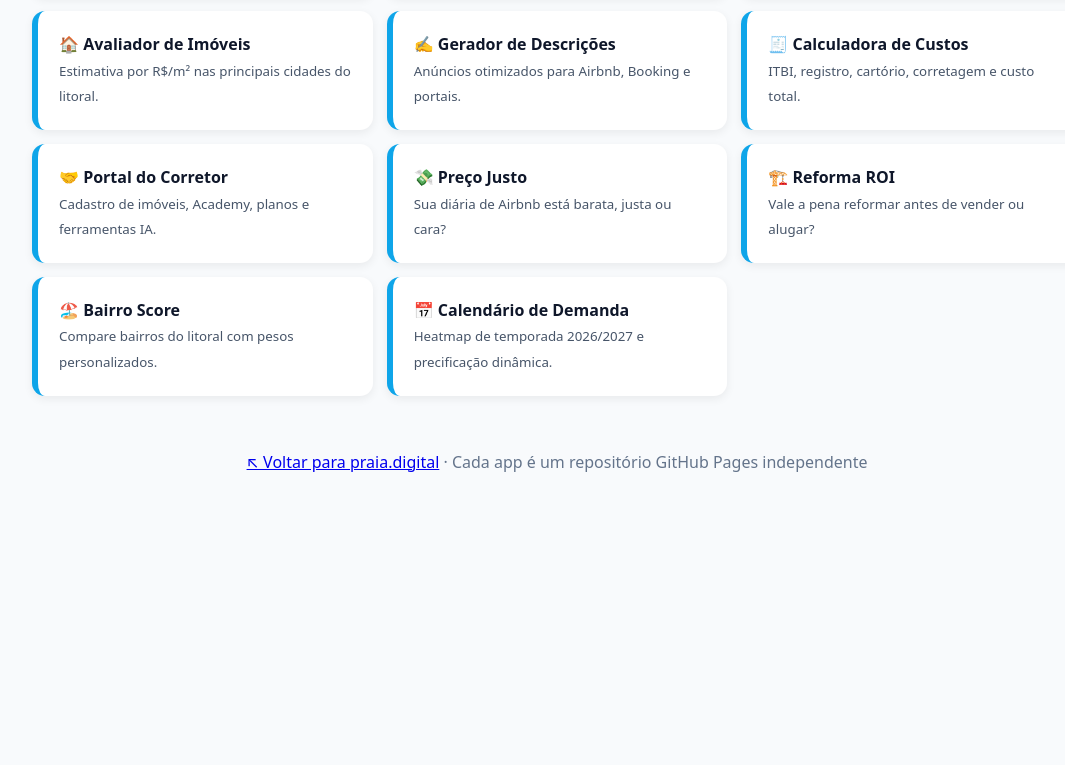
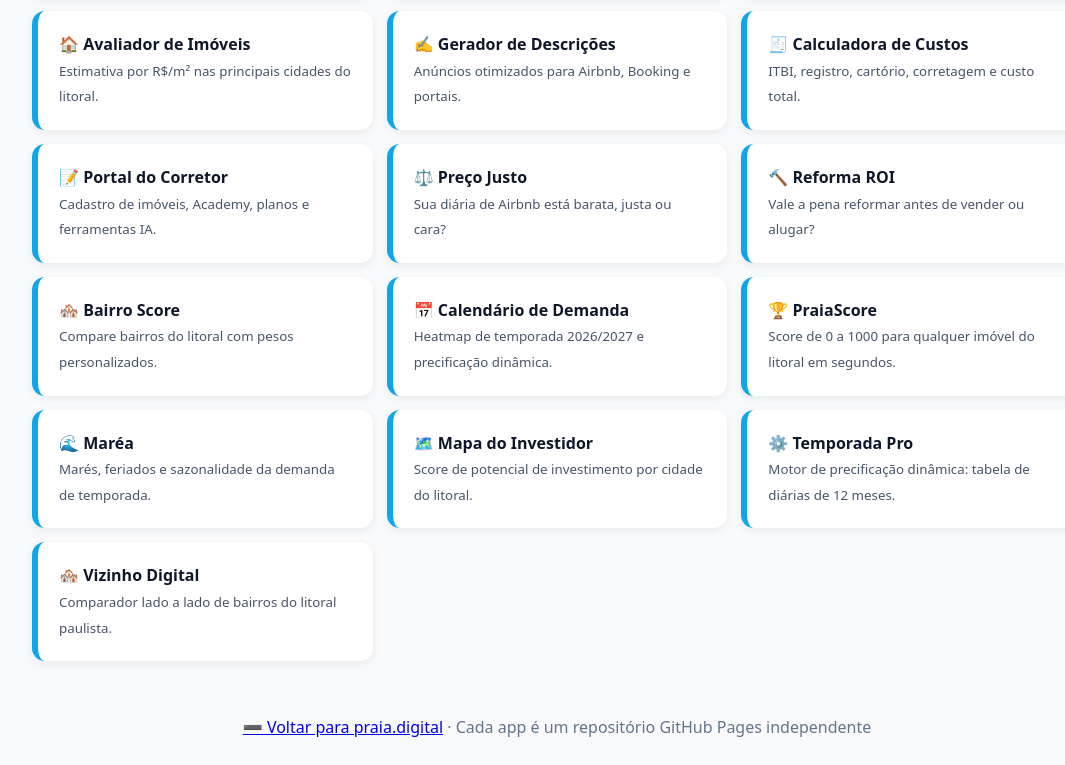
Before and after one commit to praiadigital/apps, a plain HTML site: page index.html in a window 1280 px wide. Shown: the part 540-1305 px from the top of the page, without its empty margins (83-1148 px from the left). Before the commit the page ends 1039 px from the top, so only its background shows below. Drawn offline with Linux system fonts and the light colour scheme.

Commit message:
feat: add PraiaScore, Maréa, Mapa do Investidor, Temporada Pro and Vizinho Digital to the hub

```diff
--- a/index.html
+++ b/index.html
@@ -10,9 +10,14 @@
 <a class="app" href="https://praia.digital/avaliador-imoveis/">🏠 <strong>Avaliador de Imóveis</strong><br><small>Estimativa por R$/m² nas principais cidades do litoral.</small></a>
 <a class="app" href="https://praia.digital/gerador-descricoes/">✍️ <strong>Gerador de Descrições</strong><br><small>Anúncios otimizados para Airbnb, Booking e portais.</small></a>
 <a class="app" href="https://praia.digital/calculadora-custos/">🧾 <strong>Calculadora de Custos</strong><br><small>ITBI, registro, cartório, corretagem e custo total.</small></a>
-<a class="app" href="https://praia.digital/portal-corretores/">🤝 <strong>Portal do Corretor</strong><br><small>Cadastro de imóveis, Academy, planos e ferramentas IA.</small></a>
-<a class="app" href="https://praia.digital/preco-justo/">💸 <strong>Preço Justo</strong><br><small>Sua diária de Airbnb está barata, justa ou cara?</small></a>
-<a class="app" href="https://praia.digital/reforma-roi/">🏗️ <strong>Reforma ROI</strong><br><small>Vale a pena reformar antes de vender ou alugar?</small></a>
-<a class="app" href="https://praia.digital/bairro-score/">🏖️ <strong>Bairro Score</strong><br><small>Compare bairros do litoral com pesos personalizados.</small></a>
+<a class="app" href="https://praia.digital/portal-corretores/">📝 <strong>Portal do Corretor</strong><br><small>Cadastro de imóveis, Academy, planos e ferramentas IA.</small></a>
+<a class="app" href="https://praia.digital/preco-justo/">⚖️ <strong>Preço Justo</strong><br><small>Sua diária de Airbnb está barata, justa ou cara?</small></a>
+<a class="app" href="https://praia.digital/reforma-roi/">🔨 <strong>Reforma ROI</strong><br><small>Vale a pena reformar antes de vender ou alugar?</small></a>
+<a class="app" href="https://praia.digital/bairro-score/">🏘️ <strong>Bairro Score</strong><br><small>Compare bairros do litoral com pesos personalizados.</small></a>
 <a class="app" href="https://praia.digital/calendario-demanda/">📅 <strong>Calendário de Demanda</strong><br><small>Heatmap de temporada 2026/2027 e precificação dinâmica.</small></a>
-</section></main><footer><a href="https://praia.digital/">↖ Voltar para praia.digital</a> · Cada app é um repositório GitHub Pages independente</footer></body></html>
+<a class="app" href="https://praia.digital/praiascore/">🏆 <strong>PraiaScore</strong><br><small>Score de 0 a 1000 para qualquer imóvel do litoral em segundos.</small></a>
+<a class="app" href="https://praia.digital/marea/">🌊 <strong>Maréa</strong><br><small>Marés, feriados e sazonalidade da demanda de temporada.</small></a>
+<a class="app" href="https://praia.digital/mapa-investidor/">🗺️ <strong>Mapa do Investidor</strong><br><small>Score de potencial de investimento por cidade do litoral.</small></a>
+<a class="app" href="https://praia.digital/temporada-pro/">⚙️ <strong>Temporada Pro</strong><br><small>Motor de precificação dinâmica: tabela de diárias de 12 meses.</small></a>
+<a class="app" href="https://praia.digital/vizinho-digital/">🏘️ <strong>Vizinho Digital</strong><br><small>Comparador lado a lado de bairros do litoral paulista.</small></a>
+</section></main><footer><a href="https://praia.digital/">➖ Voltar para praia.digital</a> · Cada app é um repositório GitHub Pages independente</footer></body></html>
```
